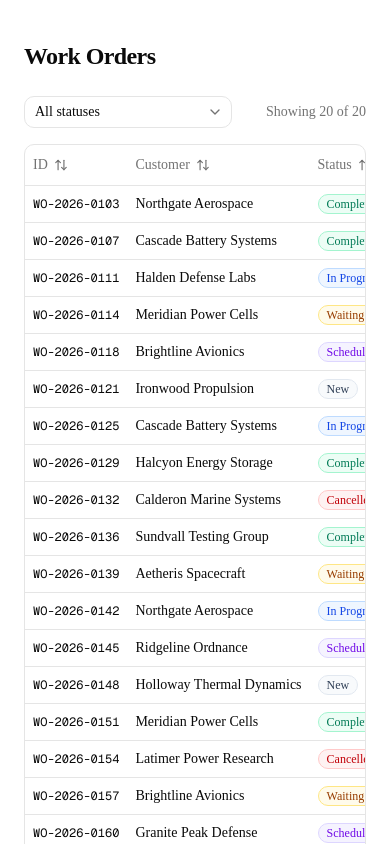
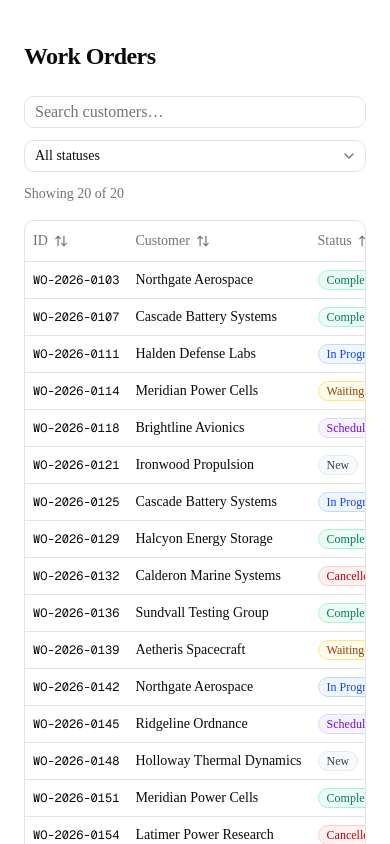
Before and after one commit to rmacasa-cloud/aes-work-orders, a Next.js app: page / in a window 390 px wide. Shown: the top 844 px of the page. Built offline with nearby package versions, Linux system fonts and the light colour scheme.

Commit message:
feat: add customer search

```diff
--- a/components/work-orders-table.tsx
+++ b/components/work-orders-table.tsx
@@ -4,6 +4,7 @@ import { ArrowDown, ArrowUp, ArrowUpDown } from "lucide-react";
 import { useMemo, useState, type ReactNode } from "react";
 
 import { STATUS_LABELS, StatusPill } from "@/components/status-pill";
+import { Input } from "@/components/ui/input";
 import {
   Select,
   SelectContent,
@@ -118,15 +119,21 @@ export function WorkOrdersTable({ orders }: { orders: WorkOrder[] }) {
   const [sortKey, setSortKey] = useState<keyof WorkOrder | null>(null);
   const [sortDirection, setSortDirection] = useState<SortDirection>("asc");
   const [statusFilter, setStatusFilter] = useState<StatusFilter>("ALL");
+  const [search, setSearch] = useState("");
 
   const visibleOrders = useMemo(() => {
-    const filtered =
-      statusFilter === "ALL"
-        ? orders
-        : orders.filter((order) => order.status === statusFilter);
+    const query = search.trim().toLowerCase();
+    const filtered = orders.filter((order) => {
+      const matchesStatus =
+        statusFilter === "ALL" || order.status === statusFilter;
+      const matchesSearch =
+        query === "" || order.customer.toLowerCase().includes(query);
+      return matchesStatus && matchesSearch;
+    });
     if (!sortKey) return filtered;
     const direction = sortDirection === "asc" ? 1 : -1;
-    return [...filtered].sort((a, b) => {
+    // filtered is a fresh array from .filter(), so sorting it in place is safe.
+    return filtered.sort((a, b) => {
       const aValue = sortValue(a, sortKey);
       const bValue = sortValue(b, sortKey);
       if (typeof aValue === "number" && typeof bValue === "number") {
@@ -134,7 +141,7 @@ export function WorkOrdersTable({ orders }: { orders: WorkOrder[] }) {
       }
       return String(aValue).localeCompare(String(bValue)) * direction;
     });
-  }, [orders, statusFilter, sortKey, sortDirection]);
+  }, [orders, statusFilter, search, sortKey, sortDirection]);
 
   function toggleSort(key: keyof WorkOrder) {
     if (key === sortKey) {
@@ -148,11 +155,19 @@ export function WorkOrdersTable({ orders }: { orders: WorkOrder[] }) {
   return (
     <div className="space-y-4">
       <div className="flex flex-wrap items-center gap-3">
+        <Input
+          type="search"
+          value={search}
+          onChange={(event) => setSearch(event.target.value)}
+          placeholder="Search customers…"
+          aria-label="Search by customer name"
+          className="w-full sm:w-64"
+        />
         <Select
           value={statusFilter}
           onValueChange={(value) => setStatusFilter(value as StatusFilter)}
         >
-          <SelectTrigger className="w-52" aria-label="Filter by status">
+          <SelectTrigger className="w-full sm:w-52" aria-label="Filter by status">
             <SelectValue />
           </SelectTrigger>
           <SelectContent>
@@ -164,7 +179,7 @@ export function WorkOrdersTable({ orders }: { orders: WorkOrder[] }) {
             ))}
           </SelectContent>
         </Select>
-        <p className="ml-auto text-sm text-muted-foreground">
+        <p className="text-sm text-muted-foreground sm:ml-auto">
           Showing {visibleOrders.length} of {orders.length}
         </p>
       </div>
```
